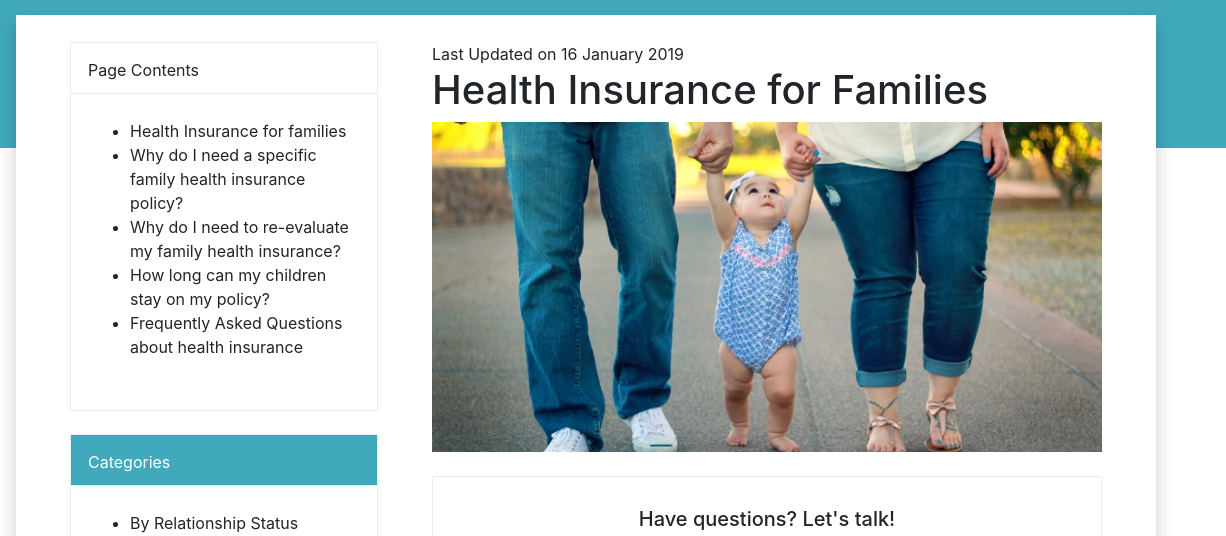
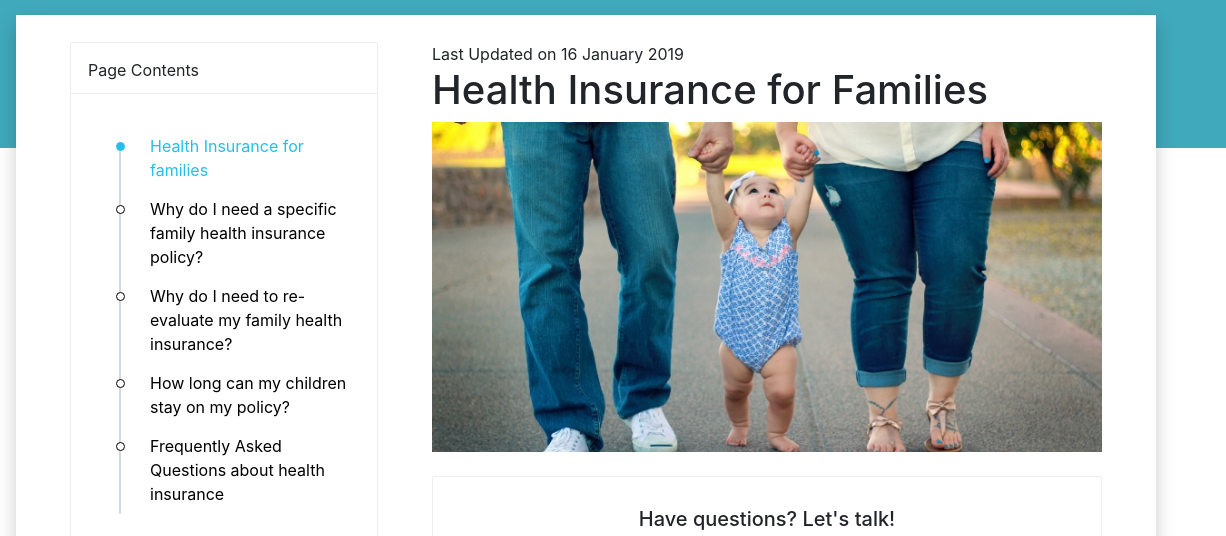
Before and after one commit to kemalkautsar/hcare, a plain HTML site: page index.html in a window 1280 px wide. Shown: the part 116-652 px from the top of the page, 54-1280 px from the left. Drawn offline with nearby package versions, Linux system fonts and the light colour scheme.

Commit message:
add: timeline styling on contents section

```diff
--- a/index.html
+++ b/index.html
@@ -8,10 +8,13 @@
     <link rel="stylesheet" href="https://use.fontawesome.com/releases/v5.6.3/css/all.css" integrity="sha384-UHRtZLI+pbxtHCWp1t77Bi1L4ZtiqrqD80Kn4Z8NTSRyMA2Fd33n5dQ8lWUE00s/"
         crossorigin="anonymous">
 
-
     <script src="https://ajax.googleapis.com/ajax/libs/jquery/3.3.1/jquery.min.js"></script>
     <script src="https://cdnjs.cloudflare.com/ajax/libs/popper.js/1.14.6/umd/popper.min.js"></script>
     <script src="https://maxcdn.bootstrapcdn.com/bootstrap/4.2.1/js/bootstrap.min.js"></script>
+
+    <script>
+
+    </script>
 </head>
 
 <body>
@@ -92,12 +95,14 @@
                         Page Contents
                     </div>
                     <div class="page-contents-entries">
-                        <ul>
-                            <li>Health Insurance for families</li>
-                            <li>Why do I need a specific family health insurance policy?</li>
-                            <li>Why do I need to re-evaluate my family health insurance?</li>
-                            <li>How long can my children stay on my policy?</li>
-                            <li>Frequently Asked Questions about health insurance</li>
+                        <ul class="timeline">
+                            <li class="active"><a href="#health-insurance-for-family">Health Insurance for families</a></li>
+                            <li><a href="#specific-family-insurance">Why do I need a specific family health insurance
+                                    policy?</a></li>
+                            <li><a href="#evaluate-family-insurance">Why do I need to re-evaluate my family health
+                                    insurance?</a></li>
+                            <li><a href="#children-policy">How long can my children stay on my policy?</a></li>
+                            <li><a href="#frequently-asked">Frequently Asked Questions about health insurance</a></li>
                         </ul>
                     </div>
                 </div>
@@ -204,7 +209,7 @@
                         </div>
                     </div>
                 </div>
-                <div class="article">
+                <div class="article" id="health-insurance-for-family">
                     <p>Raising children is expensive enough without adding high medical costs on top, which is why most
                         Australian families have private family health insurance.</p>
 
@@ -241,7 +246,7 @@
                 <div class="card-low go-compare d-flex justify-content-center">
                     <a href="#" class="button-green">Compare Health Cover <img src="images/icon-go.png"></a>
                 </div>
-                <div class="article">
+                <div class="article" id="specific-family-insurance">
                     <h5>Why do I need a specific family health insurance policy?</h5>
                     <p>Health insurance is designed to cover you for different life stages. Before meeting your partner
                         or
@@ -270,7 +275,7 @@
                 <div class="article-image d-flex justify-content-center">
                     <img src="images/image-graph.png">
                 </div>
-                <div class="article">
+                <div class="article" id="evaluate-family-insurance">
                     <h5>Why do I need to re-evaluate my family health insurance?</h5>
                     <p>While it may seem obvious to switch from a singles or couples policy to a family one when you're
                         expecting, as your family grows it's equally important to make sure your health insurance
@@ -326,7 +331,7 @@
                     <p>Family policies are tailored to the specific needs of families, so you can get access to the
                         services you need without having to pay extra on your premium for unnecessary cover.</p>
                 </div>
-                <div class="article">
+                <div class="article" id="children-policy">
                     <h5>How long can my children stay on my policy?</h5>
                     <p>Your children can remain on your family policy until they are 25 provided they are full-time
                         students and still your dependents. Once they stop studying full time or turn 25 they will
@@ -347,7 +352,8 @@
                 <div class="card-low go-compare d-flex justify-content-center">
                     <a href="#" class="button-green">Compare Health Cover <img src="images/icon-go.png"></a>
                 </div>
-                <div class="faq-accordion">
+                <div class="faq-accordion" id="frequently-asked">
+                    <h5>Frequently Asked Questions About Health Insurance</h5>
                     <div id="accordion">
                         <div class="card">
                             <div class="card-header" id="headingOne">
--- a/main.css
+++ b/main.css
@@ -401,6 +401,9 @@ div.suggestion-nav {
 .page-contents-entries, .page-categories-entries {
     padding: 25px 19px 35px 19px;
 }
+.page-contents-entries>ul>li>a {
+    color: #000;
+}
 
 .page-guides-entries {
     padding: 19px 16px;
@@ -441,3 +444,55 @@ div.suggestion-nav {
 #accordion>.card:last-child {
     border-radius: 0 0 2px 2px!important;
 }
+
+ul.timeline {
+    list-style-type: none;
+    position: relative;
+}
+ul.timeline:before {
+    content: ' ';
+    background: #d4d9df;
+    display: inline-block;
+    position: absolute;
+    left: 29px;
+    width: 2px;
+    height: 100%;
+    z-index: 400;
+    top :8px;
+}
+ul.timeline > li {
+    margin: 15px 0;
+    padding-left: 20px;
+}
+
+ul.timeline > li.active > a {
+    color: #22c0e8;
+}
+ul.timeline > li.active:before {
+    content: ' ';
+    background: #22c0e8;
+    display: inline-block;
+    position: absolute;
+    border-radius: 50%;
+    border: 1px solid #22c0e8;
+    left: 26px;
+    width: 9px;
+    height: 9px;
+    z-index: 400;
+    margin-top: 8px;
+
+}
+ul.timeline > li:before {
+    content: ' ';
+    background: white;
+    display: inline-block;
+    position: absolute;
+    border-radius: 50%;
+    border: 1px solid #000;
+    left: 26px;
+    width: 9px;
+    height: 9px;
+    z-index: 400;
+    margin-top: 8px;
+
+}
```
